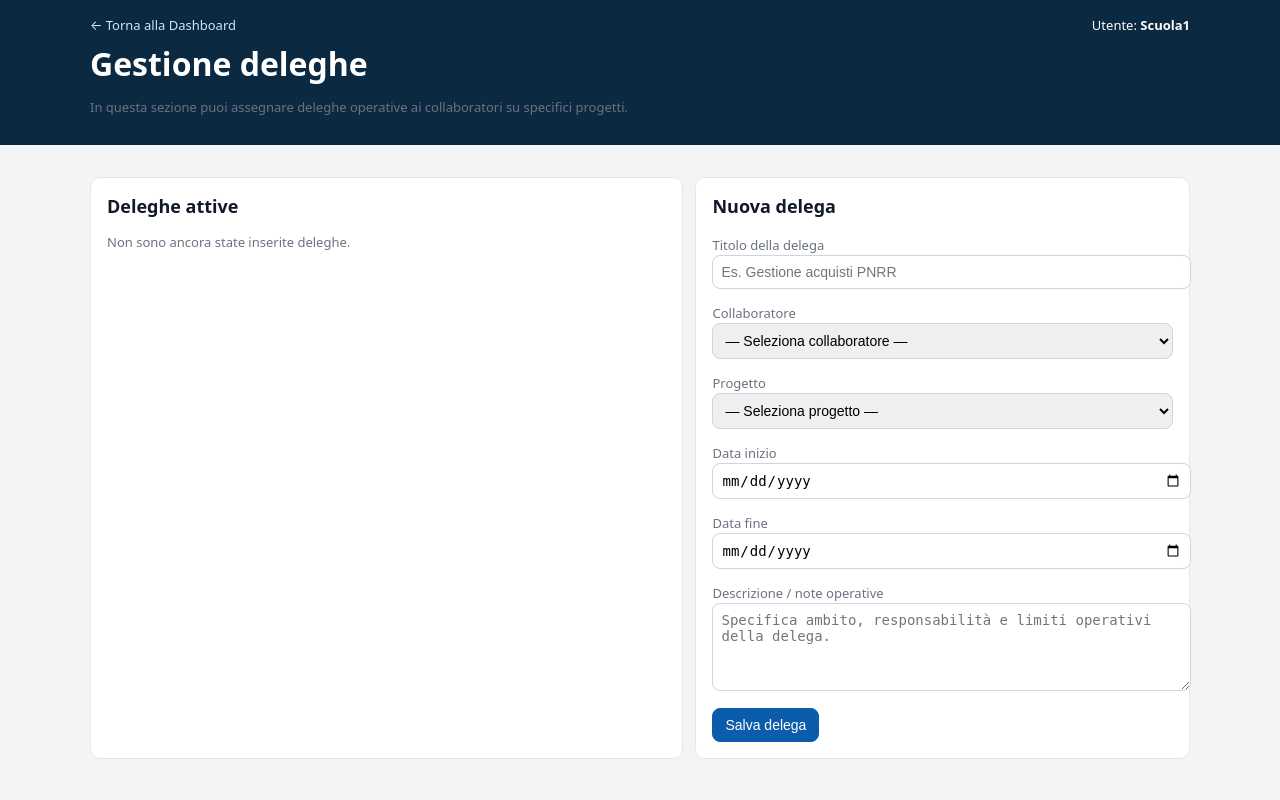
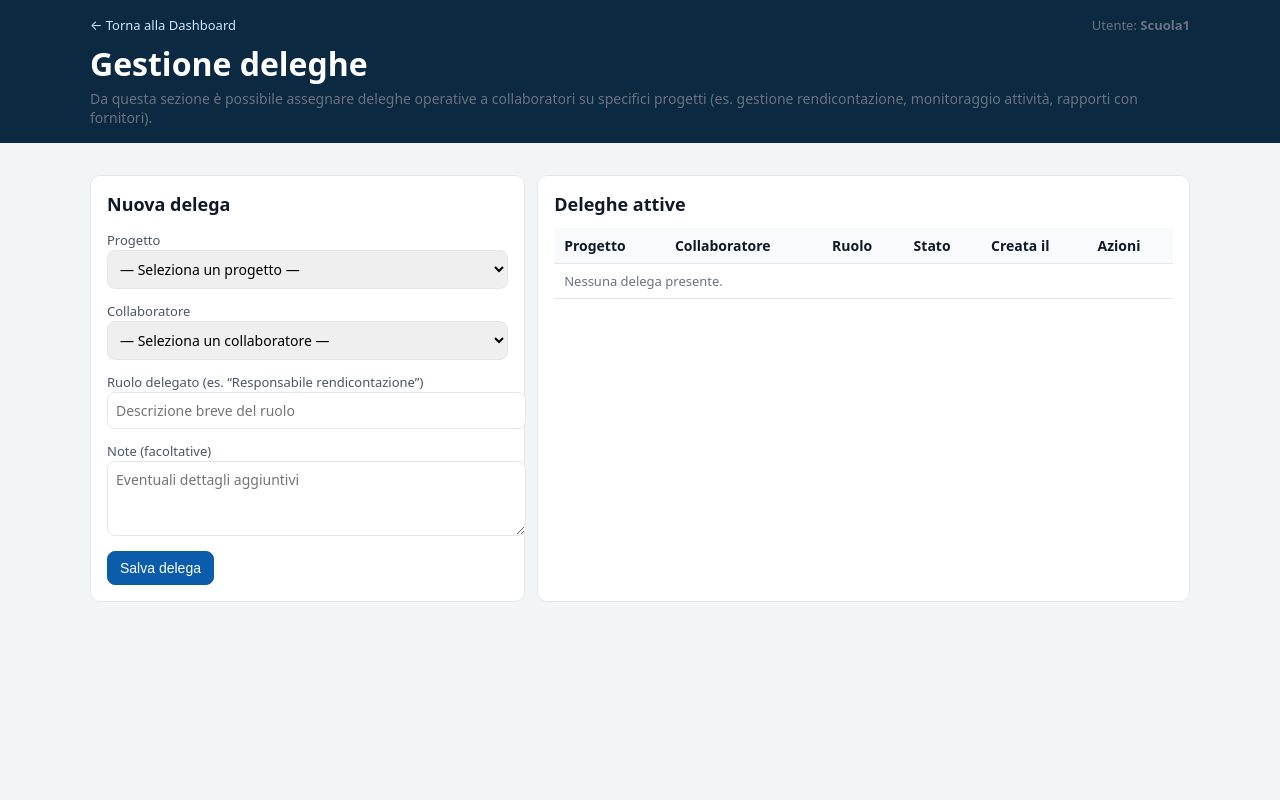
Before and after one commit to Berboa34/scuolahub, a Django app: page /deleghe/ in a window 1280 px wide. Run offline with Django 5.2, Linux system fonts and the light colour scheme; a user stored in the database is signed in; data comes from the database, SQL or seed files in the repository; data that the repository does not hold is empty; parts of the project's set-up code (start-up, migrations or seed data) failed here and were passed over.

Commit message:
Aggiunta gestione deleghe funzionante

```diff
--- a/projects/views.py
+++ b/projects/views.py
@@ -17,6 +17,7 @@ from django.contrib.auth.decorators import login_required, user_passes_test
 from .models import School, Document
 
 
+User = get_user_model()
 
 
 
@@ -693,3 +694,73 @@ def document_finalize(request, pk: int):
         doc.status = "FINAL"
         doc.save(update_fields=["status"])
     return redirect("documents")
+
+
+
+@login_required
+def deleghe_view(request):
+    """
+    Gestione deleghe:
+    - mostra deleghe esistenti
+    - permette di crearne di nuove
+    """
+    user = request.user
+    profile = getattr(user, "profile", None)
+    school = getattr(profile, "school", None)
+
+    # Progetti: se esiste la scuola sul profilo, filtriamo per quella
+    projects = Project.objects.all()
+    if school:
+        projects = projects.filter(school=school)
+
+    # Collaboratori: per ora TUTTI gli utenti dell'istanza
+    collaborators = User.objects.all().order_by("username")
+
+    # Elenco deleghe
+    deleghe_qs = Delegation.objects.select_related("project", "collaborator")
+    if school:
+        deleghe_qs = deleghe_qs.filter(project__school=school)
+
+    # Creazione nuova delega
+    if request.method == "POST" and request.POST.get("op") == "add_delegation":
+        project_id = request.POST.get("project_id")
+        collaborator_id = request.POST.get("collaborator_id")
+        role_label = (request.POST.get("role_label") or "").strip()
+        note = (request.POST.get("note") or "").strip()
+
+        if project_id and collaborator_id:
+            try:
+                project = Project.objects.get(pk=project_id)
+                collaborator = User.objects.get(pk=collaborator_id)
+                Delegation.objects.create(
+                    project=project,
+                    collaborator=collaborator,
+                    role_label=role_label,
+                    note=note,
+                    status="ACTIVE",
+                )
+            except (Project.DoesNotExist, User.DoesNotExist):
+                pass
+
+        return redirect("deleghe")
+
+    context = {
+        "school": school,
+        "projects": projects,
+        "collaborators": collaborators,
+        "deleghe": deleghe_qs,
+    }
+    return render(request, "deleghe.html", context)
+
+
+@login_required
+def delegation_delete(request, pk: int):
+    """
+    Elimina una delega.
+    Per ora qualunque utente autenticato può farlo.
+    """
+    delega = get_object_or_404(Delegation, pk=pk)
+    if request.method == "POST":
+        delega.delete()
+        return redirect("deleghe")
+    return redirect("deleghe")
--- a/scuolahub/urls.py
+++ b/scuolahub/urls.py
@@ -23,7 +23,6 @@ urlpatterns = [
     path('eventi/<int:pk>/elimina/', pviews.event_delete, name='event_delete'),
 
     path('documenti/', TemplateView.as_view(template_name='documents.html'), name='documents'),
-    path('deleghe/',   TemplateView.as_view(template_name='deleghe.html'),   name='deleghe'),
     path('impostazioni/', TemplateView.as_view(template_name='settings.html'), name='settings'),
 
     # Auth (login/logout)
@@ -35,9 +34,11 @@ urlpatterns = [
     path('limiti/<int:pk>/elimina/', pviews.limit_delete, name='limit_delete'),
     path('limiti/<int:pk>/modifica/', pviews.limit_update, name='limit_update'),
 
-    path("deleghe/<int:pk>/revoca/", pviews.delegation_revoke, name="delegation_revoke"),
 
-# DOCUMENTI
+    path("deleghe/", pviews.deleghe_view, name="deleghe"),
+    path("deleghe/<int:pk>/elimina/", pviews.delegation_delete, name="delegation_delete"),
+
+    # DOCUMENTI
     path('documenti/', pviews.documents_view, name='documents'),
     path('documenti/<int:pk>/elimina/', pviews.document_delete, name='document_delete'),
 
--- a/templates/deleghe.html
+++ b/templates/deleghe.html
@@ -1,11 +1,9 @@
-{% load humanize %}
 <!DOCTYPE html>
 <html lang="it">
 <head>
   <meta charset="utf-8">
   <title>Gestione deleghe — ScuolaHub</title>
   <meta name="viewport" content="width=device-width, initial-scale=1">
-
   <style>
     body{
       font-family:system-ui,-apple-system,Segoe UI,Roboto,Ubuntu,"Helvetica Neue",Arial;
@@ -17,7 +15,14 @@
     a:hover{text-decoration:underline}
     header{background:#0b2a42;color:#fff}
     .wrap{max-width:1100px;margin:0 auto;padding:16px}
-    .muted{color:#6b7280;font-size:13px}
+    .topnav{
+      display:flex;
+      justify-content:space-between;
+      align-items:center;
+      gap:12px;
+      flex-wrap:wrap;
+    }
+    .muted{color:#6b7280}
     .card{
       background:#fff;
       border-radius:10px;
@@ -25,26 +30,50 @@
       padding:16px;
       margin-top:16px;
     }
-    .topnav{
-      display:flex;
-      justify-content:space-between;
-      gap:12px;
-      align-items:center;
-      flex-wrap:wrap;
+    .grid{display:grid;gap:12px}
+    @media(min-width:900px){ .cols-2{grid-template-columns:2fr 3fr} }
+    input,select,textarea{
+      width:100%;
+      padding:8px;
+      border-radius:8px;
+      border:1px solid #e5e7eb;
+      font-family:inherit;
+      font-size:14px;
+    }
+    label{font-size:13px;color:#4b5563}
+    .btn{
+      display:inline-block;
+      padding:8px 12px;
+      border-radius:8px;
+      border:1px solid #e5e7eb;
+      background:#fff;
+      cursor:pointer;
+      font-size:14px;
+    }
+    .btn.primary{
+      background:#0b5cab;
+      color:#fff;
+      border-color:#0b5cab;
+    }
+    .btn.danger{
+      background:#dc2626;
+      color:#fff;
+      border-color:#dc2626;
     }
     table{width:100%;border-collapse:collapse;font-size:14px}
     th,td{padding:8px 10px;border-bottom:1px solid #e5e7eb;vertical-align:top}
-    th{text-align:left;background:#f9fafb}
-    .badge{display:inline-block;padding:2px 6px;border-radius:6px;background:#eef2ff;border:1px solid #c7d2fe;font-size:12px}
-    .btn{display:inline-block;padding:8px 12px;border-radius:8px;border:1px solid #d1d5db;background:#fff;cursor:pointer;font-size:14px}
-    .btn.primary{background:#0b5cab;color:#fff;border-color:#0b5cab}
-    .grid{display:grid;gap:12px}
-    @media(min-width:800px){ .grid.cols-2{grid-template-columns:1.2fr 1fr} }
-    input[type="text"],input[type="date"],textarea,select{
-      width:100%;padding:8px;border-radius:8px;border:1px solid #d1d5db;font-size:14px;
+    th{text-align:left;background:#f9fafb;font-weight:600}
+    .badge{
+      display:inline-block;
+      padding:2px 6px;
+      border-radius:999px;
+      font-size:11px;
+      border:1px solid #e5e7eb;
+      background:#f9fafb;
+      color:#374151;
     }
-    textarea{min-height:70px;resize:vertical}
     .small{font-size:13px}
+    form.inline{display:inline}
   </style>
 </head>
 <body>
@@ -55,115 +84,108 @@
       <div class="small">
         <a href="{% url 'dashboard' %}" style="color:#cfe3ff;">← Torna alla Dashboard</a>
       </div>
-      <div class="small">
+      <div class="small muted">
         Utente: <b>{{ request.user.username }}</b>
-        {% if school %} · Scuola: <b>{{ school.name }}</b>{% endif %}
       </div>
     </div>
     <h1 style="margin:8px 0 4px;">Gestione deleghe</h1>
-    <p class="muted">
-      In questa sezione puoi assegnare deleghe operative ai collaboratori su specifici progetti.
+    <p class="muted" style="margin:0;font-size:14px;">
+      Da questa sezione è possibile assegnare deleghe operative a collaboratori su specifici progetti
+      (es. gestione rendicontazione, monitoraggio attività, rapporti con fornitori).
     </p>
   </div>
 </header>
 
-<main class="wrap">
+<main class="wrap" style="padding-bottom:40px;">
   <div class="grid cols-2">
-    <!-- Elenco deleghe -->
+    <!-- COLONNA SINISTRA: NUOVA DELEGA -->
     <section class="card">
-      <h2 style="margin-top:0;font-size:18px;">Deleghe attive</h2>
-      {% if delegations %}
-        <div style="overflow:auto">
+      <h2 style="margin:0 0 12px;font-size:18px;">Nuova delega</h2>
+
+      <form method="post" action="">
+        {% csrf_token %}
+        <input type="hidden" name="op" value="add_delegation">
+
+        <div style="margin-bottom:10px;">
+          <label>Progetto</label>
+          <select name="project_id" required>
+            <option value="">— Seleziona un progetto —</option>
+            {% for p in projects %}
+              <option value="{{ p.id }}">{{ p.title }}</option>
+            {% endfor %}
+          </select>
+        </div>
+
+        <div style="margin-bottom:10px;">
+          <label>Collaboratore</label>
+          <select name="collaborator_id" required>
+            <option value="">— Seleziona un collaboratore —</option>
+            {% for c in collaborators %}
+              <option value="{{ c.id }}">{{ c.username }}</option>
+            {% endfor %}
+          </select>
+        </div>
+
+        <div style="margin-bottom:10px;">
+          <label>Ruolo delegato (es. “Responsabile rendicontazione”)</label>
+          <input type="text" name="role_label" placeholder="Descrizione breve del ruolo">
+        </div>
+
+        <div style="margin-bottom:10px;">
+          <label>Note (facoltative)</label>
+          <textarea name="note" rows="3" placeholder="Eventuali dettagli aggiuntivi"></textarea>
+        </div>
+
+        <button type="submit" class="btn primary">Salva delega</button>
+      </form>
+    </section>
+
+    <!-- COLONNA DESTRA: ELENCO DELEGHE -->
+    <section class="card">
+      <h2 style="margin:0 0 12px;font-size:18px;">Deleghe attive</h2>
+
+      <div style="overflow:auto;">
         <table>
           <thead>
             <tr>
-                <th>Titolo</th>
-                <th>Da</th>
-                <th>A</th>
               <th>Progetto</th>
-                <th>Periodo</th>
+              <th>Collaboratore</th>
+              <th>Ruolo</th>
               <th>Stato</th>
+              <th>Creata il</th>
+              <th>Azioni</th>
             </tr>
           </thead>
           <tbody>
-            {% for d in delegations %}
+            {% for d in deleghe %}
               <tr>
-                <td>{{ d.title }}</td>
-                <td class="small">{{ d.from_user.get_full_name|default:d.from_user.username }}</td>
-                <td class="small">{{ d.to_user.get_full_name|default:d.to_user.username }}</td>
-                <td class="small">
-                  {% if d.project %}
-                    {{ d.project.title }}
-                  {% else %}
-                    —
-                  {% endif %}
+                <td>{{ d.project.title }}</td>
+                <td>{{ d.collaborator.username }}</td>
+                <td>{{ d.role_label|default:"—" }}</td>
+                <td>
+                  <span class="badge">
+                    {% if d.status == "ACTIVE" %}Attiva{% else %}Revocata{% endif %}
+                  </span>
                 </td>
                 <td class="small">
-                  {% if d.start_date %}{{ d.start_date|date:"d/m/Y" }}{% endif %}
-                  {% if d.end_date %}– {{ d.end_date|date:"d/m/Y" }}{% endif %}
+                  {{ d.created_at|date:"d/m/Y H:i" }}
                 </td>
                 <td class="small">
-                  {% if d.is_active %}
-                    <span class="badge">Attiva</span>
-                  {% else %}
-                    <span class="badge" style="background:#fee2e2;border-color:#fecaca;">Chiusa</span>
-                  {% endif %}
+                  <form method="post" action="{% url 'delegation_delete' d.id %}" class="inline"
+                        onsubmit="return confirm('Vuoi eliminare questa delega?');">
+                    {% csrf_token %}
+                    <button type="submit" class="btn danger">Elimina</button>
+                  </form>
                 </td>
+              </tr>
+            {% empty %}
+              <tr>
+                <td colspan="6" class="small muted">Nessuna delega presente.</td>
               </tr>
             {% endfor %}
           </tbody>
         </table>
       </div>
-      {% else %}
-        <p class="muted">Non sono ancora state inserite deleghe.</p>
-      {% endif %}
-    </section>
-
-    <!-- Nuova delega -->
-    <section class="card">
-      <h2 style="margin-top:0;font-size:18px;">Nuova delega</h2>
-      <form method="post" class="grid">
-        {% csrf_token %}
-        <div>
-          <label class="small muted">Titolo della delega</label><br>
-          <input type="text" name="title" placeholder="Es. Gestione acquisti PNRR">
-        </div>
-        <div>
-          <label class="small muted">Collaboratore</label><br>
-          <select name="to_user">
-            <option value="">— Seleziona collaboratore —</option>
-            {% for u in collaborators %}
-              <option value="{{ u.id }}">
-                {{ u.get_full_name|default:u.username }}
-              </option>
-            {% endfor %}
-          </select>
-        </div>
-        <div>
-          <label class="small muted">Progetto</label><br>
-          <select name="project">
-            <option value="">— Seleziona progetto —</option>
-            {% for p in projects %}
-              <option value="{{ p.id }}">{{ p.title }}</option>
-            {% endfor %}
-          </select>
-        </div>
-        <div>
-          <label class="small muted">Data inizio</label><br>
-          <input type="date" name="start_date">
-        </div>
-        <div>
-          <label class="small muted">Data fine</label><br>
-          <input type="date" name="end_date">
-        </div>
-        <div style="grid-column:1/-1">
-          <label class="small muted">Descrizione / note operative</label><br>
-          <textarea name="description" placeholder="Specifica ambito, responsabilità e limiti operativi della delega."></textarea>
-        </div>
-        <div>
-          <button type="submit" class="btn primary">Salva delega</button>
-        </div>
-      </form>
     </section>
   </div>
 </main>
```
Lines whose indentation alone changed are shown as unchanged.
